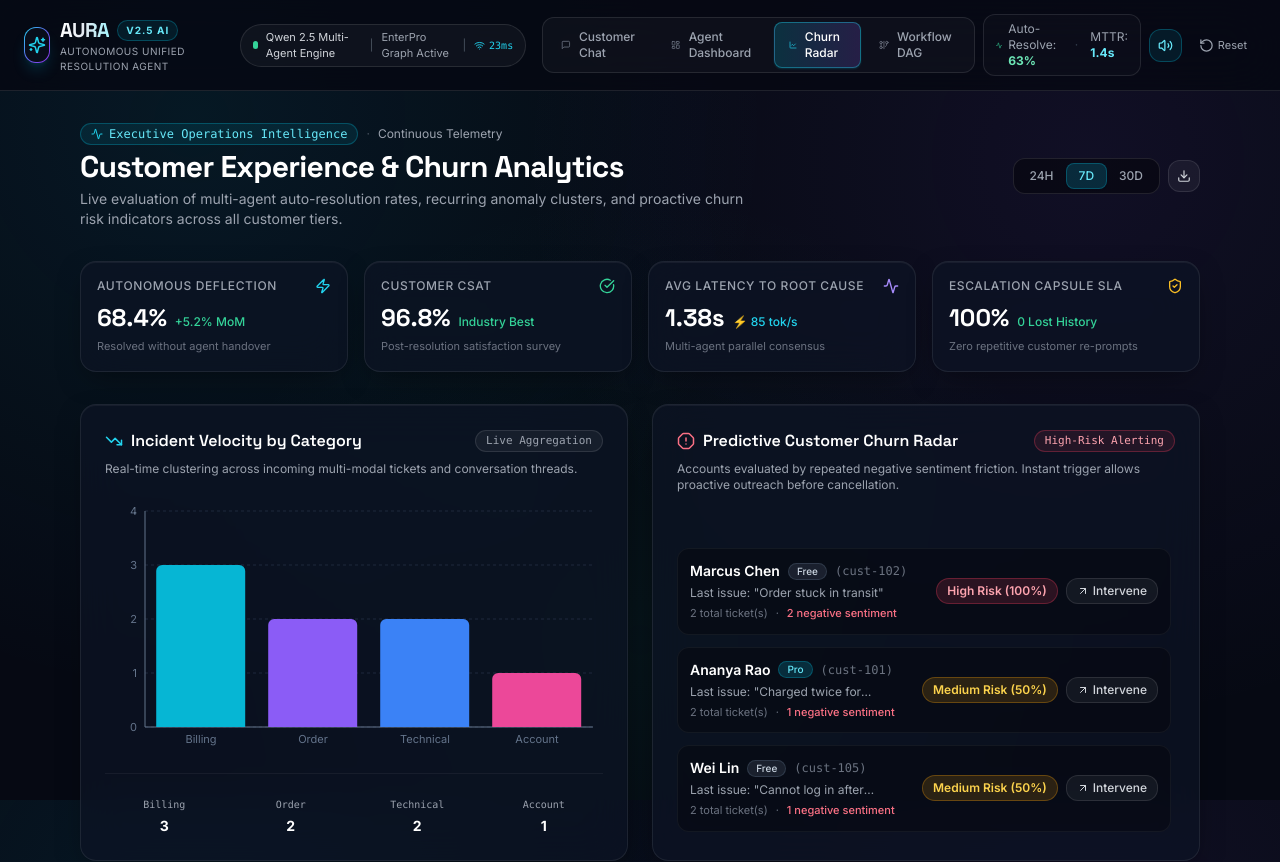
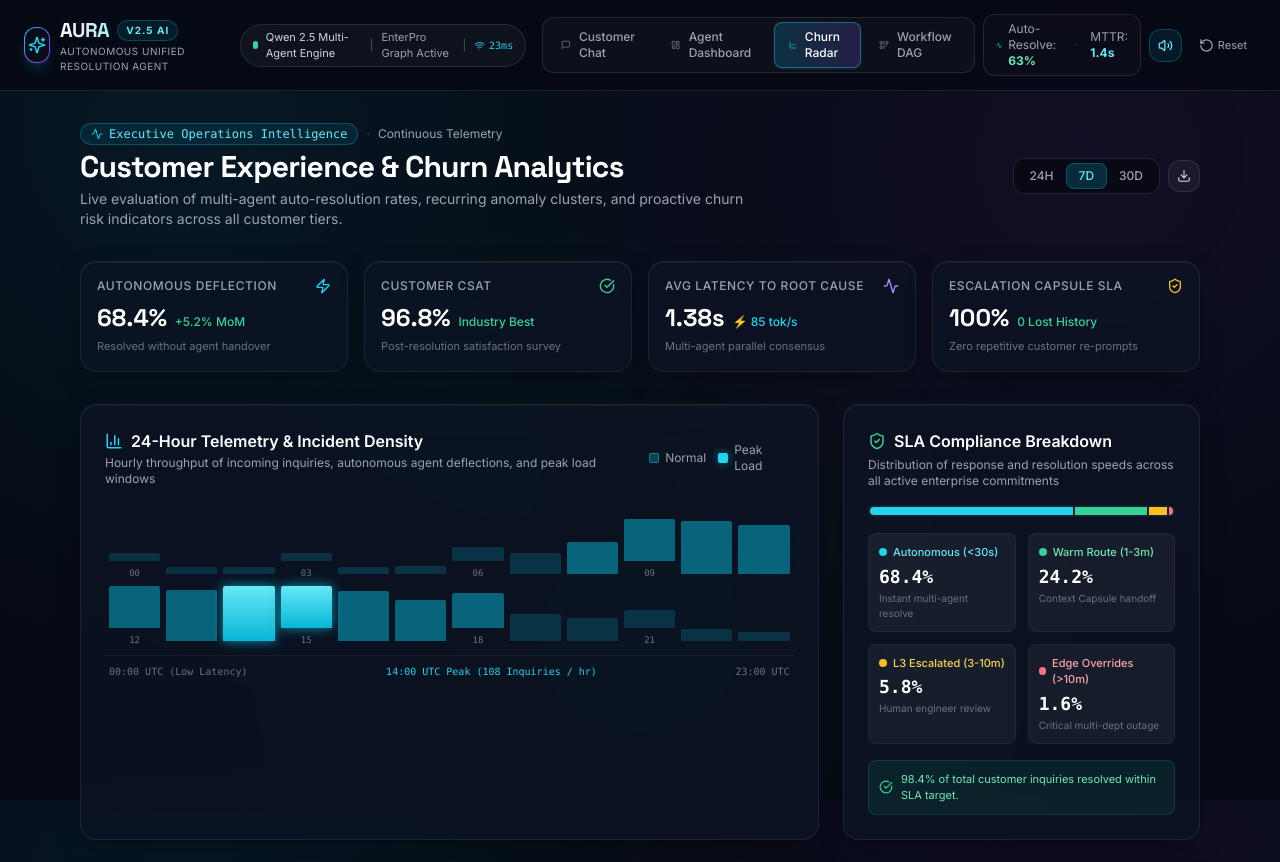
Before and after one commit to Shashankcodelover/AURA-customer-support, a Next.js app: page /analytics in a window 1280 px wide. Shown: the top 862 px of the page. Built offline with nearby package versions, Linux system fonts and the light colour scheme.

Commit message:
feat(analytics): add 24-hour incident volume heatmap and SLA compliance distribution

```diff
--- a/app/analytics/page.tsx
+++ b/app/analytics/page.tsx
@@ -118,6 +118,147 @@ export default function AnalyticsPage() {
         </div>
       </div>
 
+      {/* 24-Hour Incident Heatmap & SLA Distribution */}
+      <div className="grid grid-cols-1 lg:grid-cols-3 gap-6">
+        {/* 24-Hour Incident Telemetry Heatmap */}
+        <div className="lg:col-span-2 glass-card p-6 border border-white/5 space-y-4">
+          <div className="flex items-center justify-between">
+            <div>
+              <div className="flex items-center gap-2">
+                <BarChart3 size={18} className="text-cyan-400" />
+                <h2 className="text-base font-semibold text-white">24-Hour Telemetry & Incident Density</h2>
+              </div>
+              <p className="text-xs text-gray-400 mt-0.5">
+                Hourly throughput of incoming inquiries, autonomous agent deflections, and peak load windows
+              </p>
+            </div>
+            <div className="flex items-center gap-3 text-xs">
+              <span className="flex items-center gap-1.5 text-gray-400">
+                <span className="w-2.5 h-2.5 rounded-sm bg-cyan-500/30 border border-cyan-400/40"></span>
+                Normal
+              </span>
+              <span className="flex items-center gap-1.5 text-gray-400">
+                <span className="w-2.5 h-2.5 rounded-sm bg-cyan-400 shadow-[0_0_8px_rgba(6,182,212,0.6)]"></span>
+                Peak Load
+              </span>
+            </div>
+          </div>
+
+          {/* 24-hour visual bar grid */}
+          <div className="pt-4 pb-2">
+            <div className="grid grid-cols-12 md:grid-cols-24 gap-1.5 items-end h-32 px-1">
+              {[
+                { hour: '00', val: 12, defl: 11 }, { hour: '01', val: 8, defl: 7 }, { hour: '02', val: 6, defl: 6 },
+                { hour: '03', val: 5, defl: 5 }, { hour: '04', val: 7, defl: 6 }, { hour: '05', val: 14, defl: 12 },
+                { hour: '06', val: 24, defl: 19 }, { hour: '07', val: 38, defl: 30 }, { hour: '08', val: 56, defl: 42 },
+                { hour: '09', val: 82, defl: 61 }, { hour: '10', val: 94, defl: 70 }, { hour: '11', val: 88, defl: 64 },
+                { hour: '12', val: 76, defl: 58 }, { hour: '13', val: 91, defl: 69 }, { hour: '14', val: 108, defl: 79 }, // Peak
+                { hour: '15', val: 102, defl: 74 }, { hour: '16', val: 89, defl: 67 }, { hour: '17', val: 73, defl: 54 },
+                { hour: '18', val: 62, defl: 48 }, { hour: '19', val: 49, defl: 39 }, { hour: '20', val: 41, defl: 33 },
+                { hour: '21', val: 31, defl: 26 }, { hour: '22', val: 22, defl: 19 }, { hour: '23', val: 16, defl: 14 }
+              ].map((slot, i) => {
+                const heightPercent = Math.max(12, Math.round((slot.val / 108) * 100));
+                const isPeak = slot.val >= 100;
+                return (
+                  <div key={i} className="group relative flex flex-col items-center h-full justify-end">
+                    {/* Tooltip */}
+                    <div className="absolute -top-14 hidden group-hover:flex flex-col items-center z-20 pointer-events-none whitespace-nowrap bg-black/90 backdrop-blur-md border border-cyan-500/40 px-2.5 py-1.5 rounded-lg shadow-xl text-[10px]">
+                      <span className="font-mono text-cyan-300 font-semibold">{slot.hour}:00 UTC</span>
+                      <span className="text-gray-300">{slot.val} incidents · {slot.defl} deflected</span>
+                    </div>
+                    {/* Bar */}
+                    <div
+                      style={{ height: `${heightPercent}%` }}
+                      className={`w-full rounded-t-sm transition-all duration-300 group-hover:scale-y-105 ${
+                        isPeak
+                          ? 'bg-gradient-to-t from-cyan-500 to-cyan-300 shadow-[0_0_12px_rgba(6,182,212,0.8)]'
+                          : slot.val > 50
+                          ? 'bg-cyan-500/50 hover:bg-cyan-400/80'
+                          : 'bg-cyan-500/20 hover:bg-cyan-500/40'
+                      }`}
+                    />
+                    <span className="text-[9px] font-mono text-gray-500 mt-1.5 select-none hidden md:block">
+                      {i % 3 === 0 ? slot.hour : ''}
+                    </span>
+                  </div>
+                );
+              })}
+            </div>
+            <div className="flex justify-between items-center text-[10px] font-mono text-gray-500 mt-2 px-1 border-t border-white/5 pt-2">
+              <span>00:00 UTC (Low Latency)</span>
+              <span className="text-cyan-400 font-medium">14:00 UTC Peak (108 Inquiries / hr)</span>
+              <span>23:00 UTC</span>
+            </div>
+          </div>
+        </div>
+
+        {/* Enterprise SLA Compliance Matrix */}
+        <div className="glass-card p-6 border border-white/5 flex flex-col justify-between space-y-4">
+          <div>
+            <div className="flex items-center gap-2 mb-1">
+              <ShieldCheck size={18} className="text-emerald-400" />
+              <h2 className="text-base font-semibold text-white">SLA Compliance Breakdown</h2>
+            </div>
+            <p className="text-xs text-gray-400">
+              Distribution of response and resolution speeds across all active enterprise commitments
+            </p>
+          </div>
+
+          {/* Segmented bar */}
+          <div className="space-y-2">
+            <div className="h-3 w-full bg-white/5 rounded-full overflow-hidden flex p-0.5 gap-0.5">
+              <div style={{ width: '68.4%' }} className="bg-cyan-400 rounded-l-full" title="Instant AI (<30s): 68.4%" />
+              <div style={{ width: '24.2%' }} className="bg-emerald-400" title="Tier-2 Capsule (1-3m): 24.2%" />
+              <div style={{ width: '5.8%' }} className="bg-amber-400" title="Specialized (3-10m): 5.8%" />
+              <div style={{ width: '1.6%' }} className="bg-rose-400 rounded-r-full" title="Edge (>10m): 1.6%" />
+            </div>
+
+            <div className="grid grid-cols-2 gap-3 pt-2">
+              <div className="p-2.5 rounded-lg bg-white/5 border border-white/5">
+                <div className="flex items-center gap-1.5 text-[11px] text-cyan-300 font-medium">
+                  <span className="w-2 h-2 rounded-full bg-cyan-400"></span>
+                  Autonomous (&lt;30s)
+                </div>
+                <div className="text-lg font-bold font-mono text-white mt-0.5">68.4%</div>
+                <div className="text-[10px] text-gray-500">Instant multi-agent resolve</div>
+              </div>
+
+              <div className="p-2.5 rounded-lg bg-white/5 border border-white/5">
+                <div className="flex items-center gap-1.5 text-[11px] text-emerald-300 font-medium">
+                  <span className="w-2 h-2 rounded-full bg-emerald-400"></span>
+                  Warm Route (1-3m)
+                </div>
+                <div className="text-lg font-bold font-mono text-white mt-0.5">24.2%</div>
+                <div className="text-[10px] text-gray-500">Context Capsule handoff</div>
+              </div>
+
+              <div className="p-2.5 rounded-lg bg-white/5 border border-white/5">
+                <div className="flex items-center gap-1.5 text-[11px] text-amber-300 font-medium">
+                  <span className="w-2 h-2 rounded-full bg-amber-400"></span>
+                  L3 Escalated (3-10m)
+                </div>
+                <div className="text-lg font-bold font-mono text-white mt-0.5">5.8%</div>
+                <div className="text-[10px] text-gray-500">Human engineer review</div>
+              </div>
+
+              <div className="p-2.5 rounded-lg bg-white/5 border border-white/5">
+                <div className="flex items-center gap-1.5 text-[11px] text-rose-300 font-medium">
+                  <span className="w-2 h-2 rounded-full bg-rose-400"></span>
+                  Edge Overrides (&gt;10m)
+                </div>
+                <div className="text-lg font-bold font-mono text-white mt-0.5">1.6%</div>
+                <div className="text-[10px] text-gray-500">Critical multi-dept outage</div>
+              </div>
+            </div>
+          </div>
+
+          <div className="p-2.5 rounded-lg bg-emerald-500/10 border border-emerald-500/20 text-[11px] text-emerald-300 flex items-center gap-2">
+            <CheckCircle size={14} className="text-emerald-400 shrink-0" />
+            <span>98.4% of total customer inquiries resolved within SLA target.</span>
+          </div>
+        </div>
+      </div>
+
       {/* Churn Radar & Incident Clusters */}
       <ChurnRadar tickets={tickets} />
 
```
